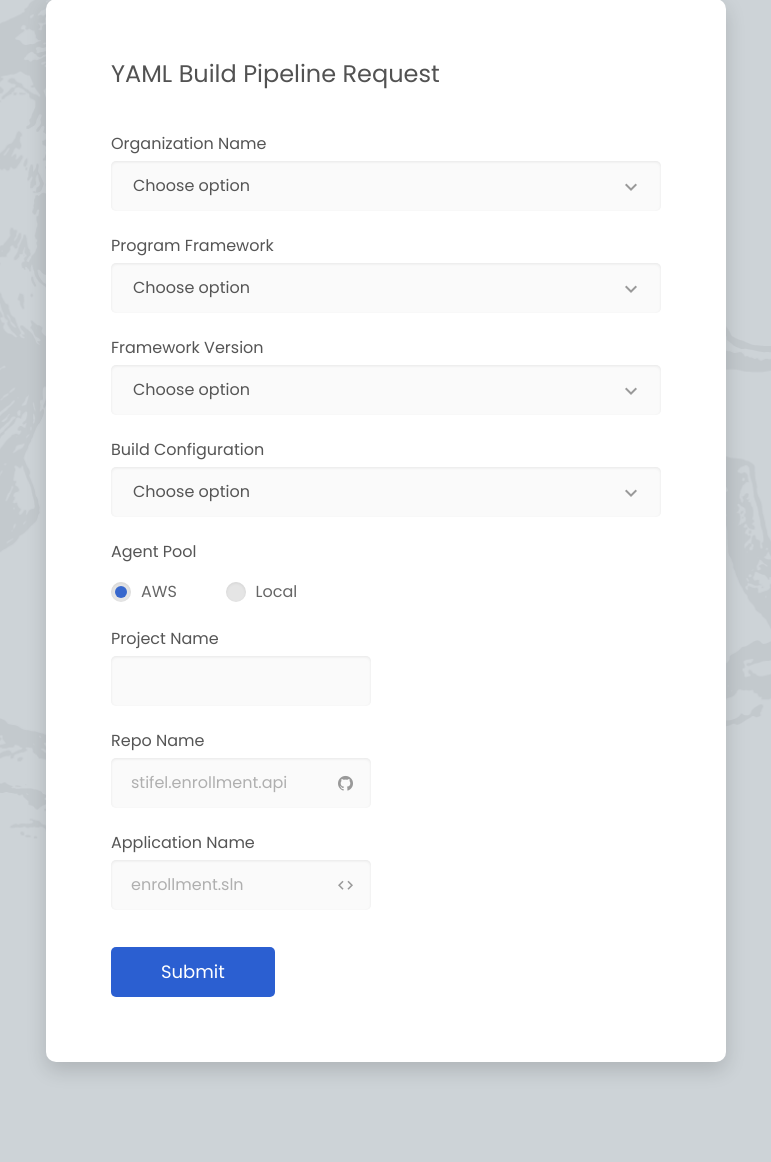
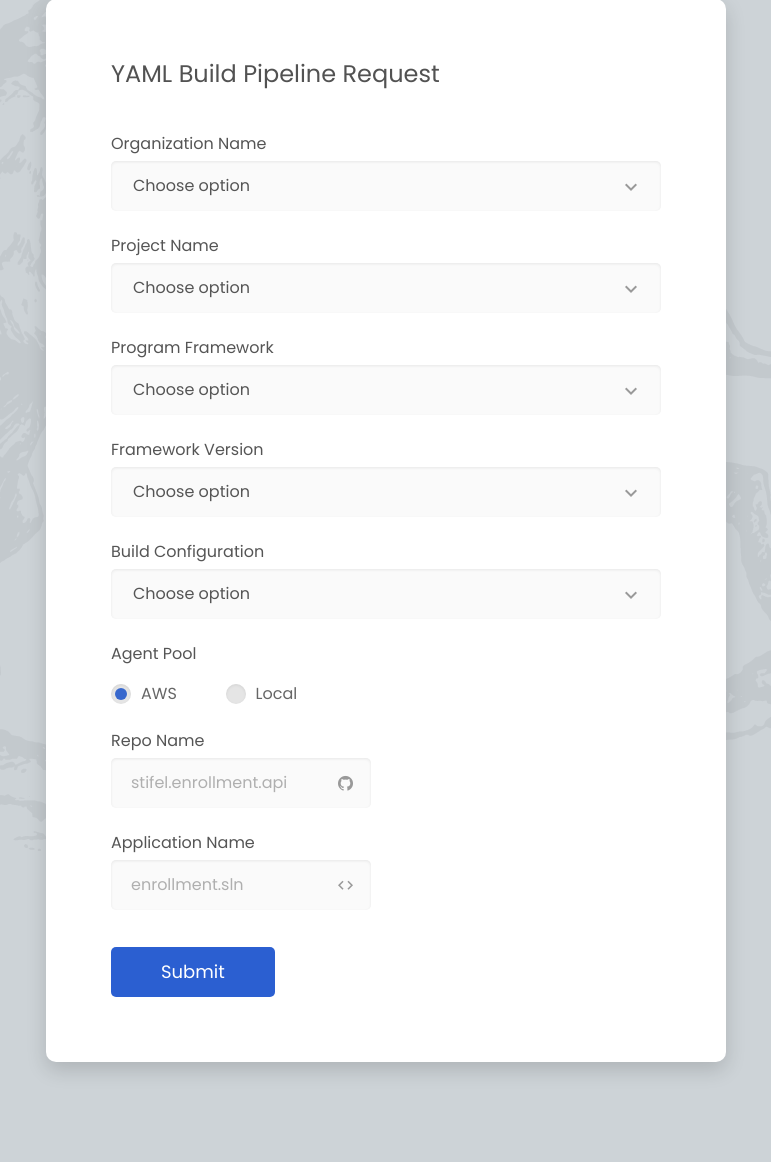
Before and after one commit to rjackowens/Azure-DevOps-Pipelines-Generator, a Flask app: template src/templates/index.html in a window 1280 px wide. Shown: the part 101-1263 px from the top of the page, without its empty margins (254-1025 px from the left). Run offline with Flask 2, Linux system fonts and the light colour scheme; the template is opened without the code that fills it, so the values that code supplies are empty; some libraries are stand-ins or nearby versions.

Commit message:
Updated jinja background

```diff
--- a/src/templates/index.html
+++ b/src/templates/index.html
@@ -40,7 +40,7 @@
 
 <body>
     {{ toastr.include_toastr_js() }}
-    <div class="page-wrapper bg-gra-02 p-t-100 p-b-100 font-poppins" style="background-image: url(/src/static/images/bull-bear-white-background.png); background-repeat: no-repeat; background-size: cover;">
+    <div class="page-wrapper p-t-100 p-b-100 font-poppins" style="background-image:url({{'static/images/bull-bear-white-background.png'}});">
         <div class="wrapper wrapper--w680">
             <div class="card card-4">
                 <div class="card-body">
@@ -54,6 +54,24 @@
                                         <option disabled="disabled" selected="selected">Choose option</option>
                                         <option>Stifel Financial</option>
                                         <option>Stifel POC</option>
+                                    </select>
+                                    <div class="select-dropdown"></div>
+                                </div>
+                            </div>
+                            <div class="input-group">
+                                <label class="label">Project Name</label>
+                                <div class="rs-select2 js-select-simple select--no-search">
+                                    <select id="project-name" name="project-name">
+                                        <option disabled="disabled" selected="selected">Choose option</option>
+                                        <option>AceAutomation</option>
+                                        <option>DataPipeline</option>
+                                        <option<>DevOps</option>
+                                        <option>External</option>
+                                        <option>Jobs</option>
+                                        <option>Miscellaneous</option>
+                                        <option>Packer</option>
+                                        <option>Tracker2.0</option>
+                                        <option>Utilities</option>
                                     </select>
                                     <div class="select-dropdown"></div>
                                 </div>
@@ -104,12 +122,12 @@
                                     </label>
                                 </div>
                             </div>
-                            <div class="col-2">
+                            <!-- <div class="col-2">
                                 <div class="input-group">
                                     <label class="label">Project Name</label>
                                     <input class="input--style-4" type="text" name="project-name">
                                 </div>
-                            </div>
+                            </div> -->
                             <div class="col-2">
                                 <div class="input-group">
                                     <label class="label">Repo Name</label>
```
